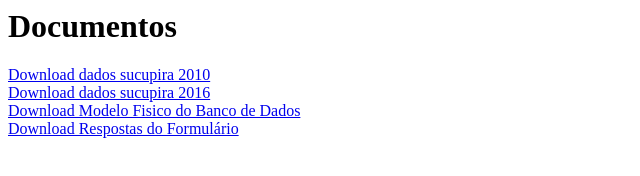
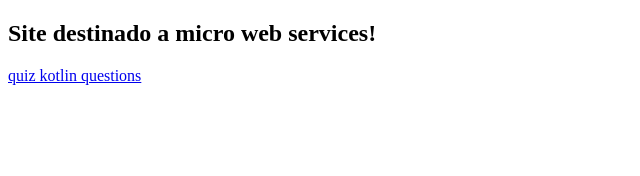
Before and after one commit to webservice-online/LanguagesQuestions, a plain HTML site: page index.html in a window 1280 px wide. Shown: the whole page, without its empty margins (0-640 px from the left). Drawn offline with Linux system fonts and the light colour scheme.

Commit message:
Update index.html

```diff
--- a/index.html
+++ b/index.html
@@ -1,22 +1,19 @@
+<!DOCTYPE html>
 <html>
-    <head>
-        <title>Documentos</title>
-    </head>
-    <body>
-        <h1>Documentos</h1>
-        <a href="downloads/2010.xls" download="2010-classificações_publicadas_todas_as_areas_avaliacao.xls">
-        Download dados sucupira 2010
+<head>
+    <meta charset='utf-8'>
+    <meta http-equiv='X-UA-Compatible' content='IE=edge'>
+    <title>Web Service</title>
+    <meta name='viewport' content='width=device-width, initial-scale=1'>
+    <link rel='stylesheet' type='text/css' media='screen' href='main.css'>
+    <script src='main.js'></script>
+</head>
+<body>
+    <h2>Site destinado a micro web services!</h2>
+    <p>
+        <a href="quiz_kotlin/quiz_kotlin_questions.html">
+        quiz kotlin questions
         </a>
-<br>
-        <a href="downloads/2016.xls" download="2016-classificações_publicadas_todas_as_areas_avaliacao.xls">
-        Download dados sucupira 2016</a>
-<br>
-        <a href="downloads/MODELOFISICO.txt" download="Modelo Fisico do Banco de Dados.txt">
-        Download Modelo Fisico do Banco de Dados
-        </a>
-<br>
-        <a href="downloads/Formulario.xlsx" download="FormularioRespostas.xlsx">
-        Download Respostas do Formulário
-        </a>
-    </body>
+    </p>
+</body>
 </html>
```
